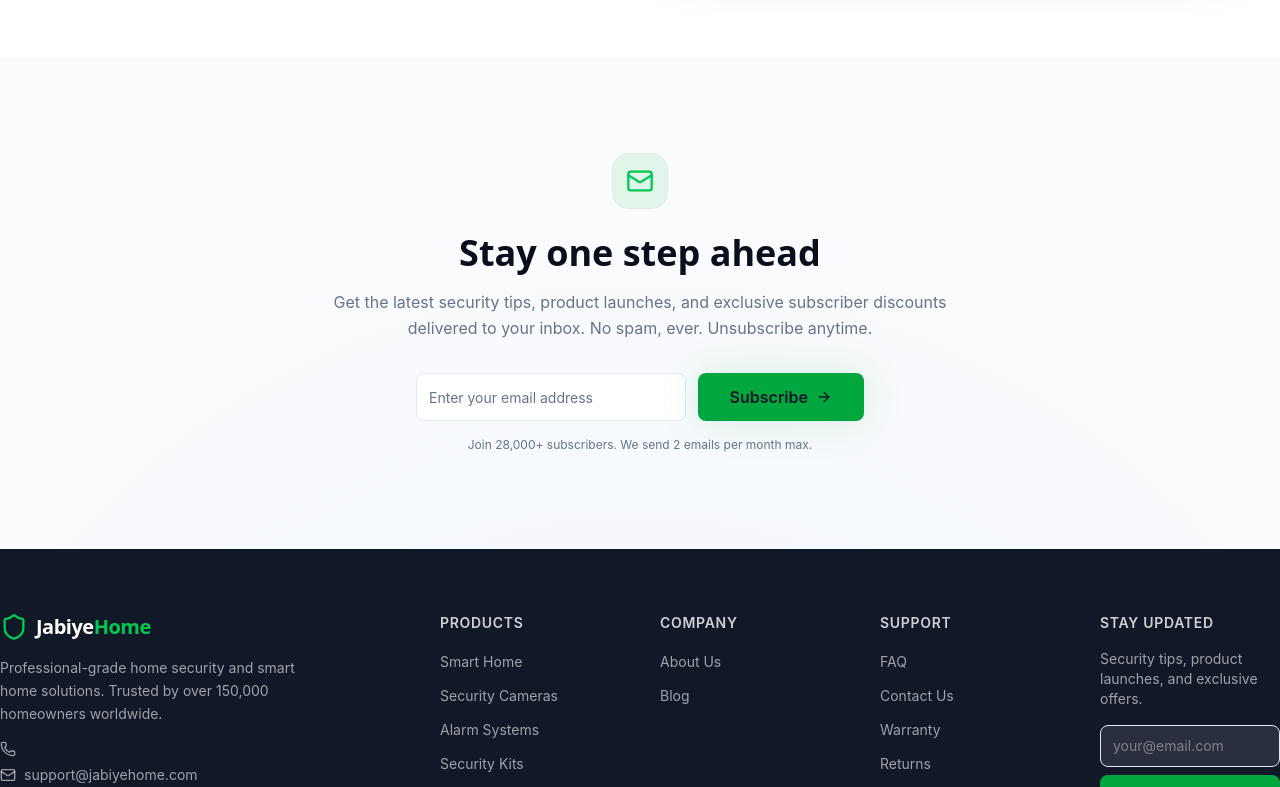
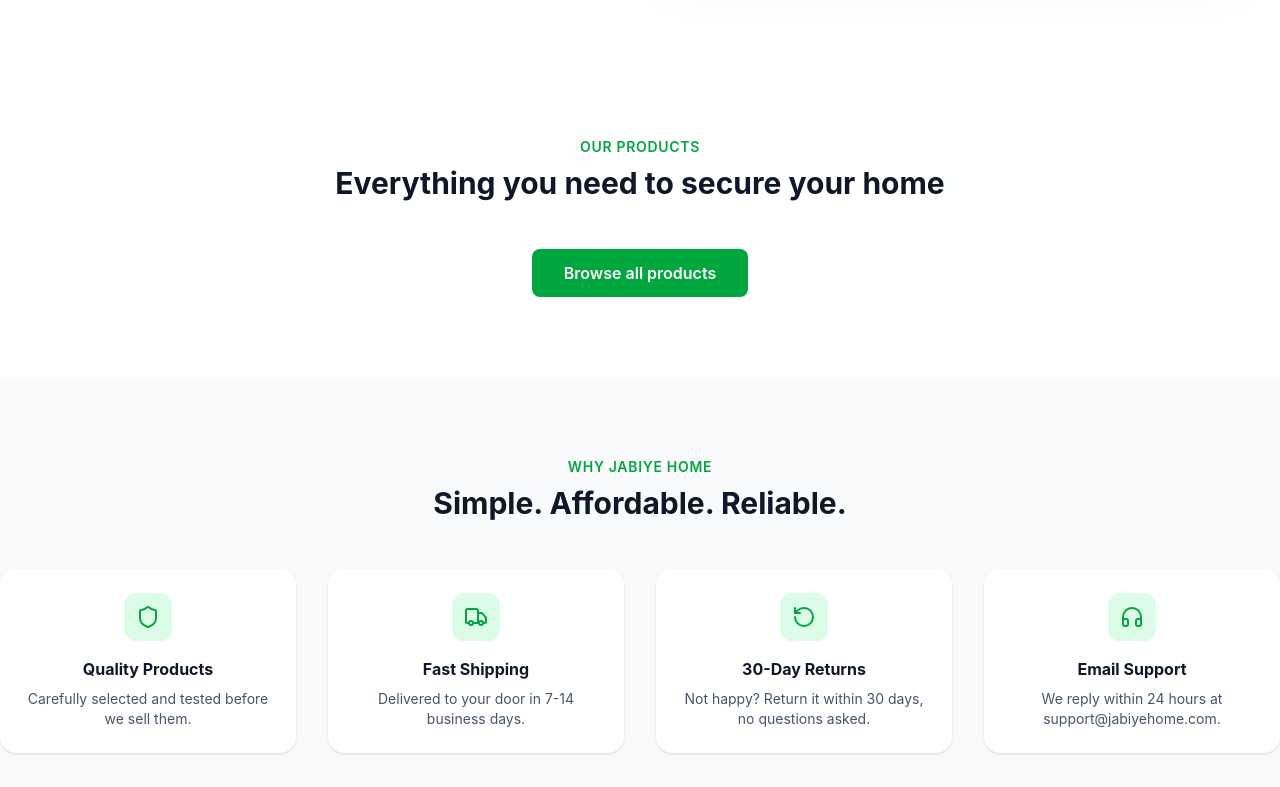
Before and after one commit to elmimahdi10-netizen/jabiyehome, a Next.js app: page / in a window 1280 px wide. Shown: the part 760-1547 px from the top of the page. Built offline with nearby package versions, Linux system fonts and the light colour scheme; no server answers; the database is empty.

Commit message:
feat: new homepage with real products

```diff
--- a/app/(store)/page.tsx
+++ b/app/(store)/page.tsx
@@ -18,6 +18,64 @@
   return (
     <>
       <HeroSection />
+
+      <section className="py-20 bg-white">
+        <div className="container">
+          <div className="text-center mb-12">
+            <p className="text-sm font-semibold text-green-600 uppercase tracking-wider mb-2">Our Products</p>
+            <h2 className="text-3xl font-bold text-slate-900">Everything you need to secure your home</h2>
+          </div>
+          {featuredProducts.length > 0 ? (
+            <FeaturedProducts products={featuredProducts} />
+          ) : (
+            <div className="text-center">
+              <Link href="/products" className="inline-flex items-center bg-green-600 hover:bg-green-700 text-white font-semibold px-8 py-3 rounded-lg transition-colors">
+                Browse all products
+              </Link>
+            </div>
+          )}
+        </div>
+      </section>
+
+      <section className="py-20 bg-slate-50">
+        <div className="container">
+          <div className="text-center mb-12">
+            <p className="text-sm font-semibold text-green-600 uppercase tracking-wider mb-2">Why Jabiye Home</p>
+            <h2 className="text-3xl font-bold text-slate-900">Simple. Affordable. Reliable.</h2>
+          </div>
+          <div className="grid grid-cols-1 sm:grid-cols-2 lg:grid-cols-4 gap-8">
+            <div className="bg-white rounded-2xl p-6 text-center shadow-sm">
+              <div className="w-12 h-12 bg-green-100 rounded-xl flex items-center justify-center mx-auto mb-4">
+                <Shield className="h-6 w-6 text-green-600" />
+              </div>
+              <h3 className="font-bold text-slate-900 mb-2">Quality Products</h3>
+              <p className="text-sm text-slate-600">Carefully selected and tested before we sell them.</p>
+            </div>
+            <div className="bg-white rounded-2xl p-6 text-center shadow-sm">
+              <div className="w-12 h-12 bg-green-100 rounded-xl flex items-center justify-center mx-auto mb-4">
+                <Truck className="h-6 w-6 text-green-600" />
+              </div>
+              <h3 className="font-bold text-slate-900 mb-2">Fast Shipping</h3>
+              <p className="text-sm text-slate-600">Delivered to your door in 7-14 business days.</p>
+            </div>
+            <div className="bg-white rounded-2xl p-6 text-center shadow-sm">
+              <div className="w-12 h-12 bg-green-100 rounded-xl flex items-center justify-center mx-auto mb-4">
+                <RotateCcw className="h-6 w-6 text-green-600" />
+              </div>
+              <h3 className="font-bold text-slate-900 mb-2">30-Day Returns</h3>
+              <p className="text-sm text-slate-600">Not happy? Return it within 30 days, no questions asked.</p>
+            </div>
+            <div className="bg-white rounded-2xl p-6 text-center shadow-sm">
+              <div className="w-12 h-12 bg-green-100 rounded-xl flex items-center justify-center mx-auto mb-4">
+                <Headphones className="h-6 w-6 text-green-600" />
+              </div>
+              <h3 className="font-bold text-slate-900 mb-2">Email Support</h3>
+              <p className="text-sm text-slate-600">We reply within 24 hours at support@jabiyehome.com.</p>
+            </div>
+          </div>
+        </div>
+      </section>
+
       <NewsletterSection />
     </>
   );
```
